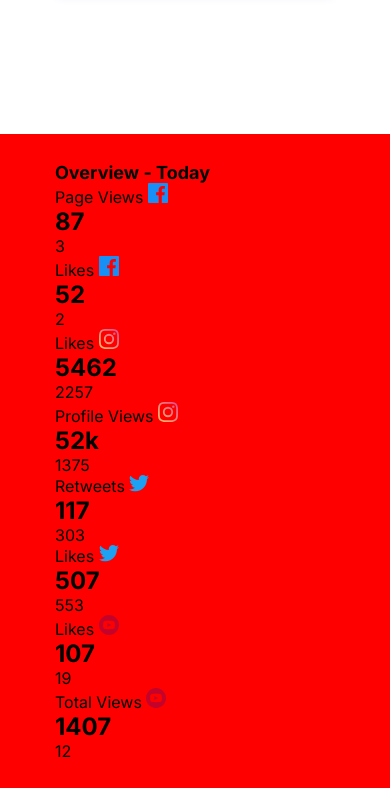
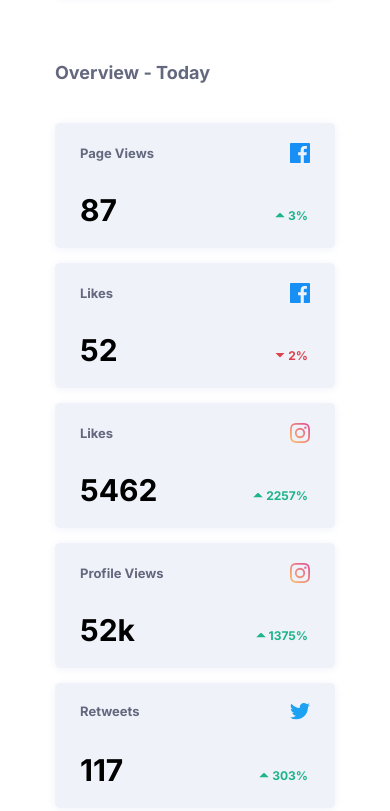
Before and after one commit to 22940dev/dashboard-socialmedia, a plain HTML site: page index.html in a window 390 px wide. Shown: the part 1076-1887 px from the top of the page. Before the commit the page ends 1864 px from the top, so only its background shows below. Drawn offline with Linux system fonts and the light colour scheme.

Commit message:
feat: finalizado estilo mobile com versão dark da section overview

```diff
--- a/app/scss/_followers.scss
+++ b/app/scss/_followers.scss
@@ -1,16 +1,7 @@
 
 .followers {
   // background-color: rgba(255, 0, 0, .2);
-  transform: translateY(-4.6875rem);
-
-  @include breakpoint-up(mobile) {
-    transform: translateY(-6.875rem);
-  }
-
-  @include breakpoint-up(medium) {
-    // transform: translateY(-6.875rem);
-    transform: translateY(-8.75rem);
-  }
+  @extend %translateY;
 
   &__items {
     display: flex;
@@ -151,20 +142,6 @@
       background-repeat: no-repeat;
       transform: translateX(-.3125rem);
     }
-
-    $beforeItens: ( 'grownUp': ($limeGreen, 'up'), 'decreased': ($brightRed, 'down') );
-
-    @each $className in map-keys($beforeItens) {
-      $values: map-get($beforeItens, $className);
-
-      &.#{$className} {
-        color: nth($values, 1);
-
-        &::before {
-          background-image: url('../../images/icon-#{nth($values, 2)}.svg');
-        }
-      }
-    }
   }
 
 }
@@ -173,7 +150,7 @@
 body.dark {
   .followers {
     &__gridItem {
-      background-color: #252b43;
+      background-color: $backgroundItems;
       box-shadow: 0 1px 10px $veryDarkBlue;
 
       &:hover {
--- a/app/scss/_global.scss
+++ b/app/scss/_global.scss
@@ -3,11 +3,37 @@ html {
 }
 
 body {
+  scroll-behavior: smooth;
   background-color: $white;
   font-family: "Inter", sans-serif;
 
+  .overview,
+  .followers {
+    $beforeItens: ( 'grownUp': ($limeGreen, 'up'), 'decreased': ($brightRed, 'down') );
+
+    @each $className in map-keys($beforeItens) {
+      $values: map-get($beforeItens, $className);
+
+      & .#{$className} {
+        color: nth($values, 1);
+
+        &::before {
+          background-image: url('../../images/icon-#{nth($values, 2)}.svg');
+        }
+      }
+    }
+  }
+
   &.dark {
     background-color: $veryDarkBlue;
+
+    .header {
+      background-color: $veryDarkBackgroundBlue;
+
+      &__title {
+        color: $white;
+      }
+    }
   }
 }
 
@@ -21,6 +47,12 @@ body {
   display: flex;
   align-items: center;
   justify-content: space-between;
+}
+
+%flex-jcse-c {
+  display: flex;
+  align-items: center;
+  justify-content: space-evenly;
 }
 
 .container {
@@ -47,3 +79,15 @@ body {
     display: none;
   }
 }
+
+%translateY {
+  transform: translateY(-4.6875rem);
+
+  @include breakpoint-up(mobile) {
+    transform: translateY(-6.875rem);
+  }
+
+  @include breakpoint-up(medium) {
+    transform: translateY(-8.75rem);
+  }
+}
--- a/app/scss/_header.scss
+++ b/app/scss/_header.scss
@@ -123,8 +123,6 @@
 }
 
 body.dark .header {
-  background-color: $veryDarkBackgroundBlue;
-
   &__title {
     color: $white;
   }
--- a/app/scss/_overview.scss
+++ b/app/scss/_overview.scss
@@ -1,17 +1,112 @@
 
 .overview {
-  background-color: red;
+  @extend %translateY;
 
   &__items {
   }
 
   &__title {
-    // font-size: 20px;
     font-weight: 700;
+    padding: .625rem 0;
+    margin-bottom: 1.875rem;
+    color: $darkGrayishBlue;
 
     @include breakpoint-down(medium) {
       font-size: 1.125rem;
       max-width: 16.25rem;
     }
   }
+
+  &__grid {
+    display: grid;
+    grid-gap: .9375rem 0;
+    grid-template-columns: minmax(14.0625rem, 1fr);
+  }
+
+  &__item {
+    cursor: pointer;
+    overflow: hidden;
+    @extend %flex-jcsb-c;
+    min-height: 7.8125rem;
+    flex-direction: column;
+    border-radius: .3125rem;
+    padding: 1.25rem 1.5625rem;
+    transition: all .2s ease-in-out;
+    background-color: $lightGrayishBlue;
+    box-shadow: 0 1px 10px $lightGrayishBlue;
+
+    & > * {
+      width: 100%;
+      @extend %flex-jcsb-c;
+    }
+
+    &:hover {
+      filter: brightness(95%);
+    }
+  }
+
+  &__itemTitle {
+    font-weight: 600;
+    font-size: .8125rem;
+    color: $darkGrayishBlue;
+  }
+
+  &__growth {
+    align-items: flex-end;
+  }
+
+  &__realGrowth {
+    font-weight: bold;
+    font-size: 1.875rem;
+  }
+
+  &__percentGrowth {
+    font-weight: 600;
+    font-size: .75rem;
+    position: relative;
+    padding: .3125rem .125rem;
+
+    &::before {
+      content: '';
+      top: 0px;
+      left: 0px;
+      width: .625rem;
+      height: .625rem;
+      position: absolute;
+      background-size: 100%;
+      background-position: center;
+      background-repeat: no-repeat;
+      transform: translate(-.6875rem, 75%);
+    }
+
+    &::after {
+      content: '%';
+    }
+  }
 }
+
+
+body.dark {
+  .overview {
+    &__item {
+      background-color: $backgroundItems;
+      box-shadow: 0 1px 10px $veryDarkBlue;
+
+      &:hover {
+        filter: brightness(105%);
+      }
+    }
+
+    &__title {
+      color: $white;
+    }
+
+    &__itemTitle {
+      color: $desaturatedBlue;
+    }
+
+    &__realGrowth {
+      color: $white;
+    }
+  }
+}
--- a/app/scss/_variables.scss
+++ b/app/scss/_variables.scss
@@ -16,6 +16,7 @@ $darkDesaturatedBlue: hsl(210, 100%, 0%);
 $desaturatedBlue: hsl(228, 34%, 66%);
 $toggleGradient1: hsl(210, 78%, 56%);
 $toggleGradient2: hsl(146, 68%, 55%);
+$backgroundItems: hsl(228, 29%, 20%);
 
 
 
--- a/index.html
+++ b/index.html
@@ -110,7 +110,7 @@
 
     <section class="overview">
       <div class="container overview__items">
-        <h2 class="overview__title">Overview - Today</h2>
+        <h1 class="overview__title">Overview - Today</h1>
 
         <div class="overview__grid">
           <!-- Facebook -->
@@ -121,7 +121,7 @@
             </div>
             <div class="overview__growth">
               <h2 class="overview__realGrowth">87</h2>
-              <span class="overview__percentGrowth">3</span>
+              <span class="overview__percentGrowth grownUp">3</span>
             </div>
           </div>
 
@@ -132,7 +132,7 @@
             </div>
             <div class="overview__growth">
               <h2 class="overview__realGrowth">52</h2>
-              <span class="overview__percentGrowth">2</span>
+              <span class="overview__percentGrowth decreased">2</span>
             </div>
           </div>
 
@@ -144,7 +144,7 @@
             </div>
             <div class="overview__growth">
               <h2 class="overview__realGrowth">5462</h2>
-              <span class="overview__percentGrowth">2257</span>
+              <span class="overview__percentGrowth grownUp">2257</span>
             </div>
           </div>
 
@@ -155,7 +155,7 @@
             </div>
             <div class="overview__growth">
               <h2 class="overview__realGrowth">52k</h2>
-              <span class="overview__percentGrowth">1375</span>
+              <span class="overview__percentGrowth grownUp">1375</span>
             </div>
           </div>
 
@@ -167,7 +167,7 @@
             </div>
             <div class="overview__growth">
               <h2 class="overview__realGrowth">117</h2>
-              <span class="overview__percentGrowth">303</span>
+              <span class="overview__percentGrowth grownUp">303</span>
             </div>
           </div>
 
@@ -178,7 +178,7 @@
             </div>
             <div class="overview__growth">
               <h2 class="overview__realGrowth">507</h2>
-              <span class="overview__percentGrowth">553</span>
+              <span class="overview__percentGrowth grownUp">553</span>
             </div>
           </div>
 
@@ -190,7 +190,7 @@
             </div>
             <div class="overview__growth">
               <h2 class="overview__realGrowth">107</h2>
-              <span class="overview__percentGrowth">19</span>
+              <span class="overview__percentGrowth decreased">19</span>
             </div>
           </div>
 
@@ -201,7 +201,7 @@
             </div>
             <div class="overview__growth">
               <h2 class="overview__realGrowth">1407</h2>
-              <span class="overview__percentGrowth">12</span>
+              <span class="overview__percentGrowth decreased">12</span>
             </div>
           </div>
         </div>
```
Also changed, not shown: app/scss/styles.css, 1 other file.
